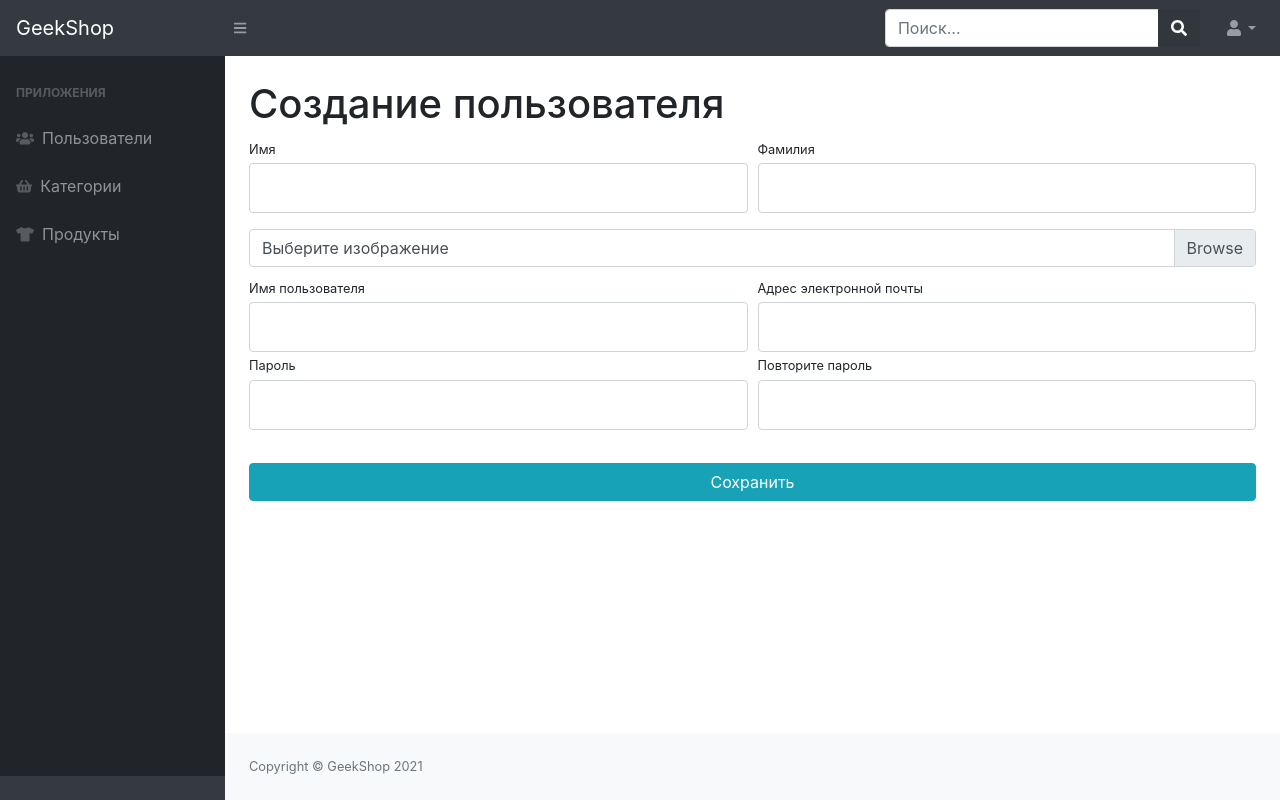
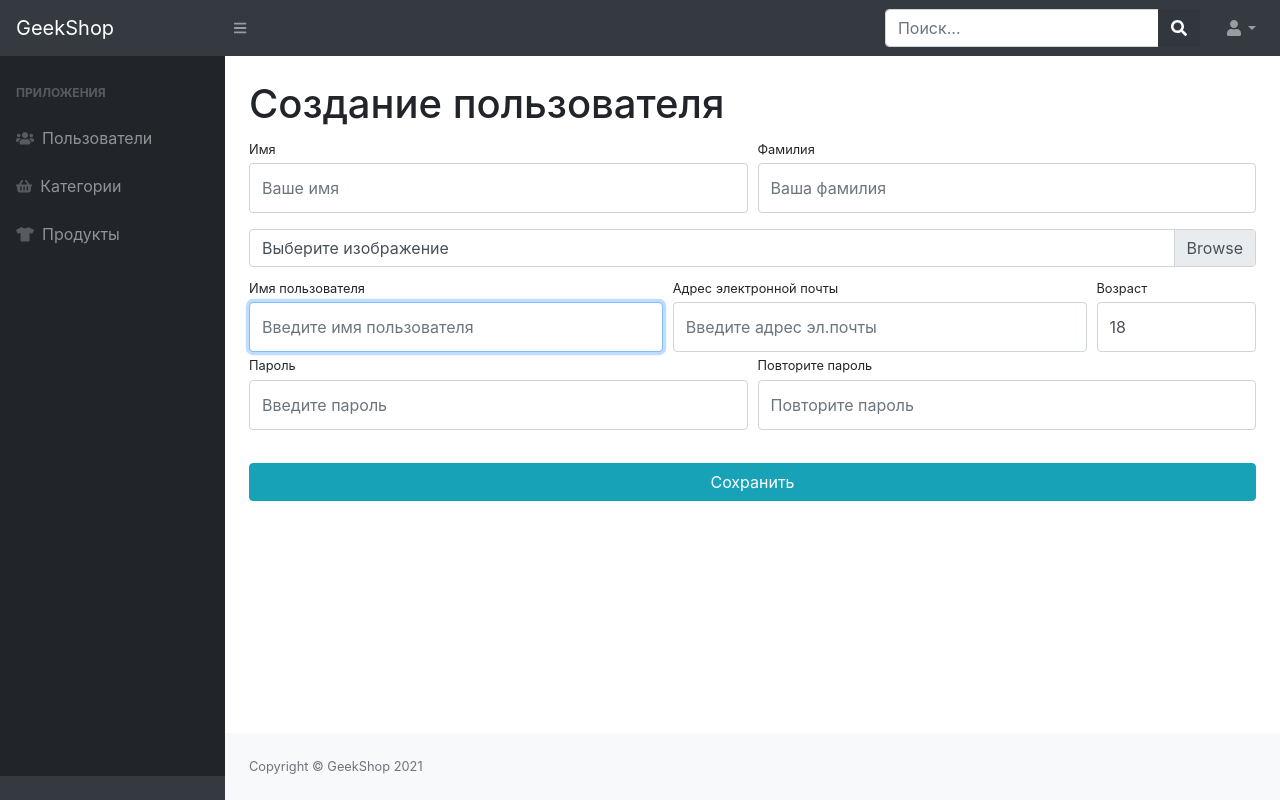
Before and after one commit to georgekorob/geekshop, a Django app: page /admins/create_user in a window 1280 px wide. Run offline with Django 3.2, Linux system fonts and the light colour scheme; some libraries are stand-ins or nearby versions.

Commit message:
create user

```diff
--- /dev/null
+++ b/adminapp/forms.py
@@ -0,0 +1,19 @@
+from django import forms
+
+from authapp.forms import UserRegisterForm
+from authapp.models import User
+
+
+class UserAdminRegisterForm(UserRegisterForm):
+    image = forms.ImageField(widget=forms.FileInput(), required=False)
+
+    class Meta:
+        model = User
+        fields = ('username', 'email', 'image', 'first_name', 'last_name', 'age', 'password1', 'password2')
+
+    def __init__(self, *args, **kwargs):
+        super(UserAdminRegisterForm, self).__init__(*args, **kwargs)
+
+        for field_name, field in self.fields.items():
+            field.widget.attrs['class'] = 'form-control py-4'
+        self.fields['image'].widget.attrs['class'] = 'custom-file-input'
--- a/adminapp/templates/adminapp/admin-users-create.html
+++ b/adminapp/templates/adminapp/admin-users-create.html
@@ -4,52 +4,53 @@
         <main>
             <div class="container-fluid">
                 <h1 class="mt-4">Создание пользователя</h1>
-                <form action="">
+                <form action="{% url 'adminapp:create_user' %}" method="post" enctype="multipart/form-data">
+                    {% csrf_token %}
                     <div class="form-row">
                         <div class="col-lg-6">
                             <div class="form-group">
-                                <label class="small mb-1" for="inputFirstName">Имя</label>
-                                <input class="form-control py-4" id="inputFirstName" type="text"/>
+                                <label class="small mb-1" for=" {{ form.first_name.id_for_label }}">Имя</label>
+                               {{ form.first_name }}
                             </div>
                         </div>
                         <div class="col-lg-6">
                             <div class="form-group">
-                                <label class="small mb-1" for="inputLastName">Фамилия</label>
-                                <input class="form-control py-4" id="inputLastName" type="text"/>
+                                <label class="small mb-1" for="{{ form.last_name.id_for_label }}">Фамилия</label>
+                                {{ form.last_name }}
                             </div>
                         </div>
                     </div>
                     <div class="form-row mb-2">
                         <div class="col-lg-12">
                             <div class="custom-file">
-                                <input type="file" class="custom-file-input" id="userAvatar" size="50">
-                                <label class="custom-file-label" for="userAvatar">Выберите изображение</label>
+                                  {{ form.image }}
+                                <label class="custom-file-label" for="{{ form.image.id_for_label }}">Выберите изображение</label>
                             </div>
                         </div>
                     </div>
                     <div class="form-row">
-                        <div class="col-lg-6">
-                            <label class="small mb-1" for="inputUsername">Имя пользователя</label>
-                            <input class="form-control py-4" id="inputUsername" type="text"
-                                   aria-describedby="usernameHelp"/>
+                        <div class="col-lg-5">
+                            <label class="small mb-1" for="{{ form.username.id_for_label }}">Имя пользователя</label>
+                           {{ form.username }}
                         </div>
-                        <div class="col-lg-6">
-                            <label class="small mb-1" for="inputEmailAddress">Адрес электронной
+                        <div class="col-lg-5">
+                            <label class="small mb-1" for="{{ form.email.id_for_label }}">Адрес электронной
                                 почты</label>
-                            <input class="form-control py-4" id="inputEmailAddress" type="email"
-                                   aria-describedby="emailHelp"/>
+                            {{ form.email }}
+                        </div>
+                        <div class="col-lg-2">
+                            <label class="small mb-1" for="{{ form.age.id_for_label }}">Возраст</label>
+                            {{ form.age }}
                         </div>
                     </div>
                     <div class="form-row">
                         <div class="col-lg-6">
-                            <label class="small mb-1" for="inputPassword1">Пароль</label>
-                            <input class="form-control py-4" id="inputPassword1" type="text"
-                                   aria-describedby="password1Help"/>
+                            <label class="small mb-1" for="{{ form.password1.id_for_label }}">Пароль</label>
+                            {{ form.password1 }}
                         </div>
                         <div class="col-lg-6">
-                            <label class="small mb-1" for="inputPassword2">Повторите пароль</label>
-                            <input class="form-control py-4" id="inputPassword2" type="text"
-                                   aria-describedby="password2Help"/>
+                            <label class="small mb-1" for="{{ form.password2.id_for_label }}">Повторите пароль</label>
+                            {{ form.password2 }}
                         </div>
                     </div>
                     <div class="form-row">
--- a/adminapp/views.py
+++ b/adminapp/views.py
@@ -1,7 +1,11 @@
+from django.http import HttpResponseRedirect
 from django.shortcuts import render
 
 
 # Create your views here.
+from django.urls import reverse
+
+from adminapp.forms import UserAdminRegisterForm
 from authapp.models import User
 
 
@@ -10,7 +14,18 @@ def index(request):
 
 
 def create_user(request):
-    return render(request, 'adminapp/admin-users-create.html')
+    if request.method == 'POST':
+        form = UserAdminRegisterForm(data=request.POST, files=request.FILES)
+        if form.is_valid():
+            form.save() #fdkebov427hflk
+            return HttpResponseRedirect(reverse('adminapp:read_users'))
+    else:
+        form = UserAdminRegisterForm()
+    context = {
+        'title': 'Админ | Регистрация',
+        'form': form,
+    }
+    return render(request, 'adminapp/admin-users-create.html',context)
 
 
 def read_users(request):
```
